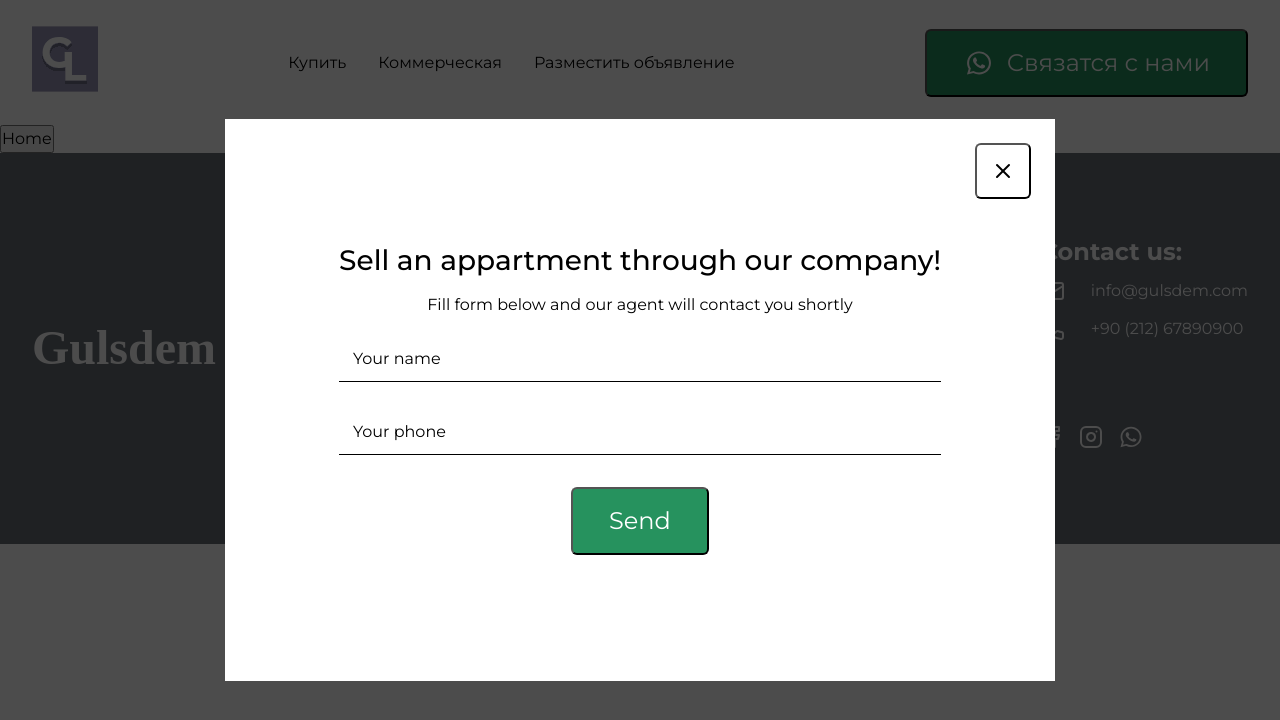
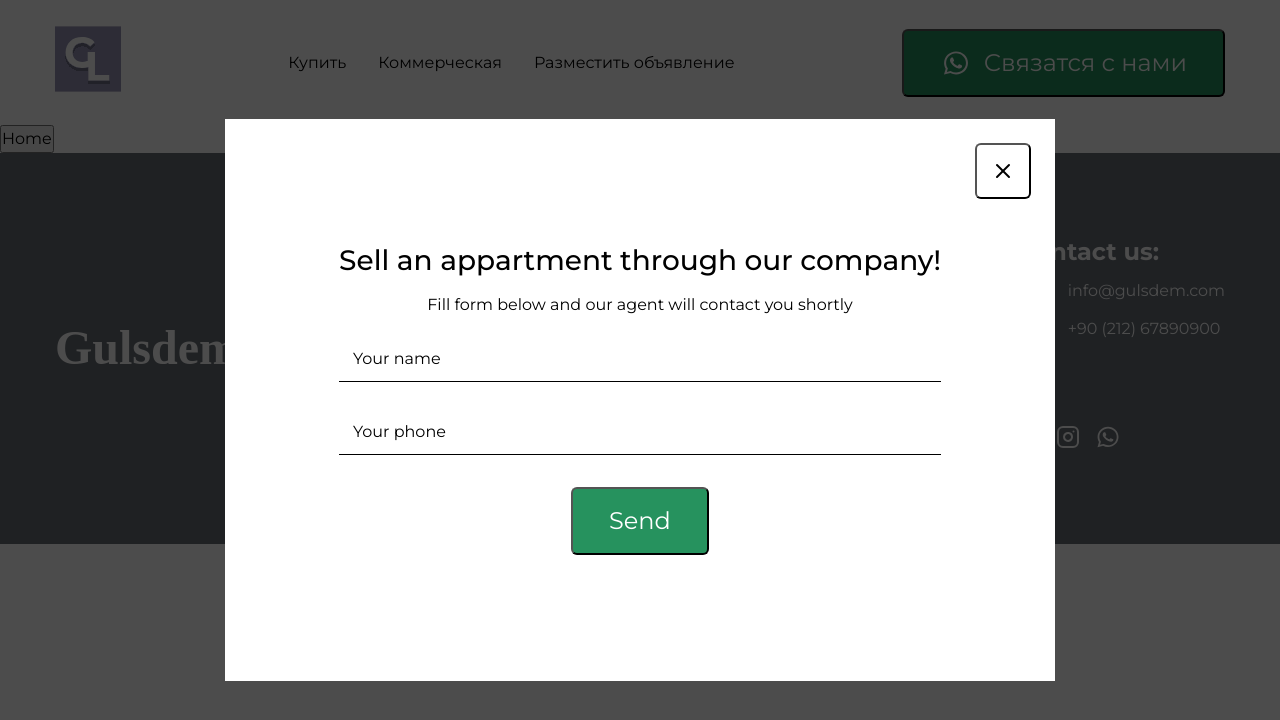
Before and after one commit to urmat4002/goldenproperty, a React (Vite) app: page / in a window 1280 px wide. Shown: the top 720 px of the page. Built offline with nearby package versions, Linux system fonts and the light colour scheme.

Commit message:
fix: edit style container

```diff
--- a/src/widget/footer/footer.module.scss
+++ b/src/widget/footer/footer.module.scss
@@ -4,7 +4,7 @@
   background: $background-footer;
   padding: 86px 0;
   &__container {
-    max-width: 1170;
+    max-width: 1170px;
     box-sizing: content-box;
     margin: 0px auto;
     padding: 0px 32px;
--- a/src/widget/header/header.module.scss
+++ b/src/widget/header/header.module.scss
@@ -3,7 +3,7 @@
   width: 100%;
   padding: 26px 0;
   &__container {
-    max-width: 1170;
+    max-width: 1170px;
     box-sizing: content-box;
     margin: 0px auto;
     padding: 0px 32px;
```
